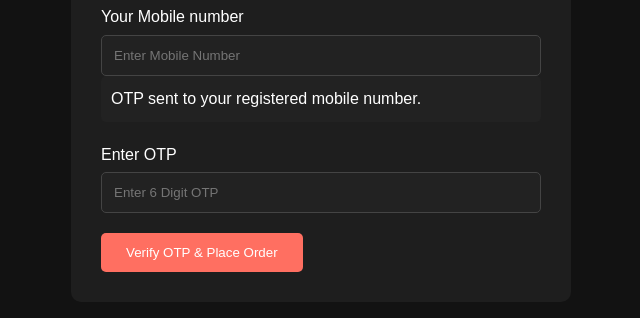
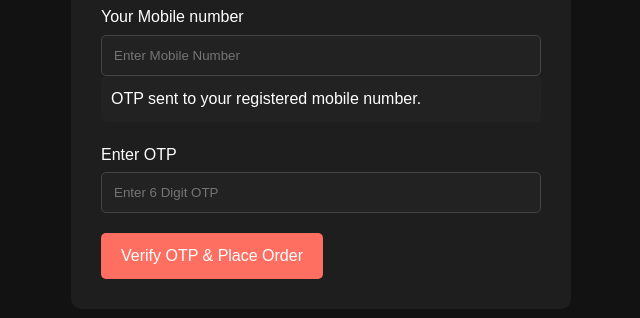
Before and after one commit to manish333217/project, a plain HTML site: page payment.html in a window 1280 px wide. Shown: the part 164-482 px from the top of the page, without its empty margins (319-959 px from the left). Drawn offline with Linux system fonts and the light colour scheme.

Commit message:
added payment.html

```diff
--- a/payment.html
+++ b/payment.html
@@ -64,6 +64,21 @@
             border-radius: 5px;
             margin-bottom: 20px;
         }
+
+        .blue-button {
+            display: inline-block;
+            padding: 10px 20px;
+            background-color: #ff6f61;
+            border: none;
+            text-decoration: none;
+            border-radius: 5px;
+            color: white;
+            margin-top: 20px;
+        }
+
+        .blue-button:hover {
+            background-color: #e4776e;
+        }
     </style>
 </head>
 
@@ -82,9 +97,11 @@
             </div>
 
             <label for="otp">Enter OTP</label>
-            <input type="text" id="otp" name="otp" maxlength="6" pattern="\d{6}" placeholder="Enter 6 Digit OTP" required>
+            <input type="text" id="otp" name="otp" maxlength="6" pattern="\d{6}" placeholder="Enter 6 Digit OTP"
+                required>
 
-            <button type="submit" class="btn">Verify OTP & Place Order</button>
+            <a class="blue-button" href="./order.html" target="_blank">Verify OTP & Place Order</a>
+
         </form>
 
     </div>
```
